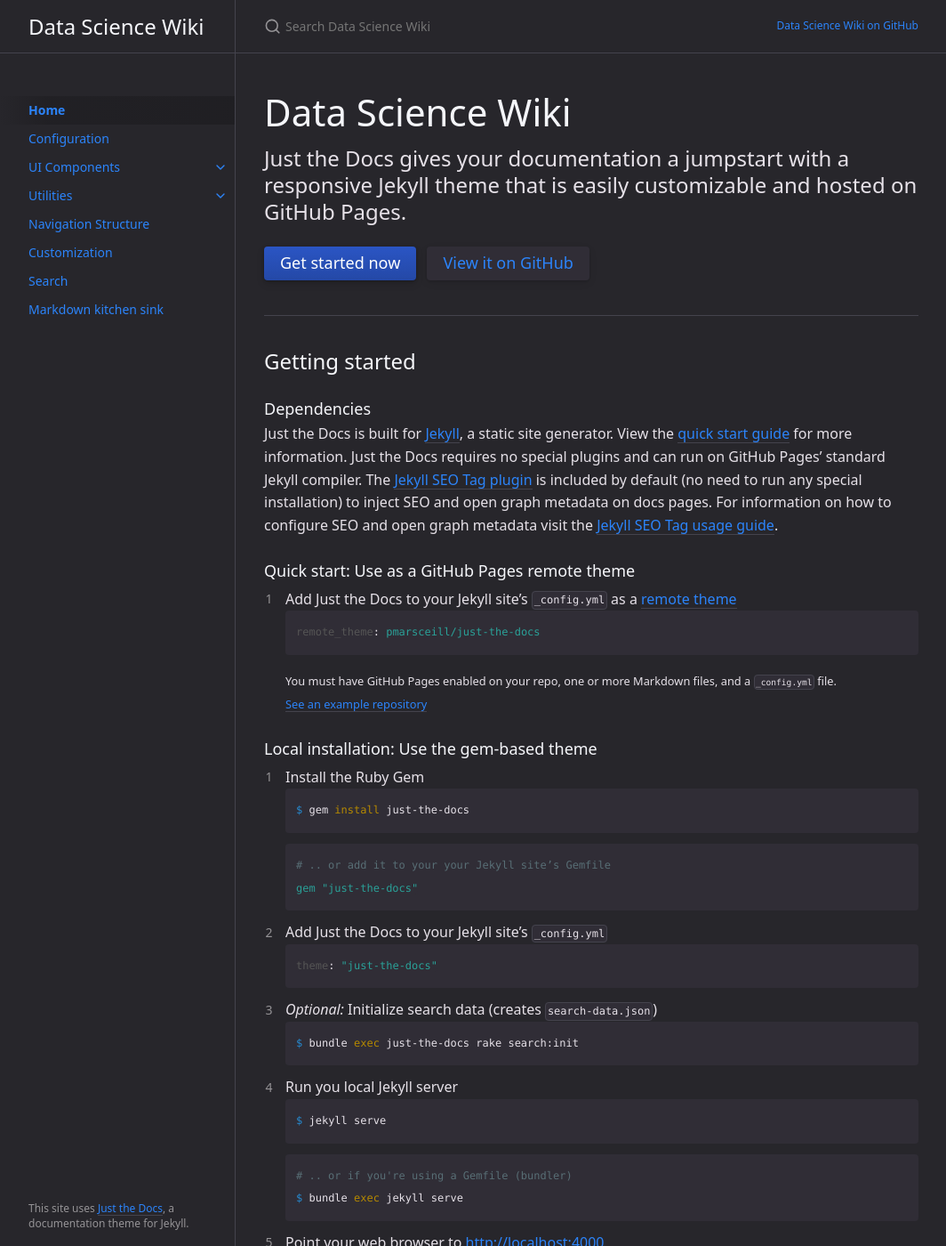
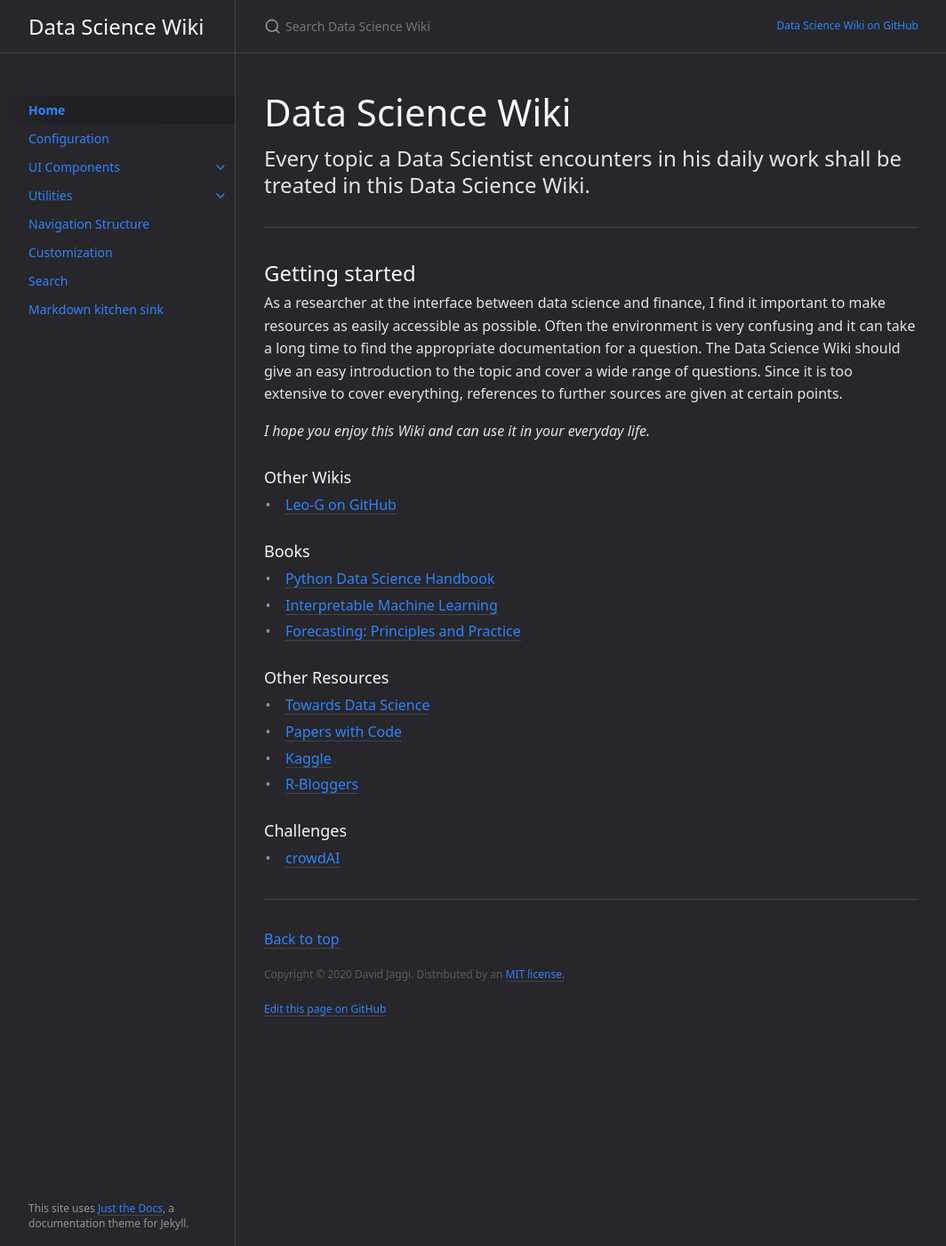
Before and after one commit to davidjaggi/data-science-wiki, a Jekyll site: the page built from index.md, in a window 1280 px wide and 1400 px high. Shown: the whole window at 89% size, without its empty margins (107-1171 px from the left). Built offline with Jekyll 4.4.1, drawn with Linux system fonts in a browser that asks for light colours; some of the changed text lies outside the part shown.

Commit message:
changed index.md

````diff
--- a/_config.yml
+++ b/_config.yml
@@ -81,7 +81,7 @@ nav_sort: case_sensitive # Capital letters sorted before lowercase
 back_to_top: true
 back_to_top_text: "Back to top"
 
-footer_content: "Copyright &copy; 2017-2020 Patrick Marsceill. Distributed by an <a href=\"https://github.com/pmarsceill/just-the-docs/tree/master/LICENSE.txt\">MIT license.</a>"
+footer_content: "Copyright &copy; 2020 David Jaggi. Distributed by an <a href=\"https://github.com/davidjaggi/data-science-wiki/tree/master/LICENSE.txt\">MIT license.</a>"
 
 # Footer last edited timestamp
 last_edit_timestamp: true # show or hide edit time - page must have `last_modified_date` defined in the frontmatter
--- a/index.md
+++ b/index.md
@@ -2,79 +2,40 @@
 layout: default
 title: Home
 nav_order: 1
-description: "This website should serve as a comprehensive Data Science Wiki site."
+description: "This website should serve as a comprehensive Data Science Wiki."
 permalink: /
 ---
 
 # Data Science Wiki
 {: .fs-9 }
 
-Just the Docs gives your documentation a jumpstart with a responsive Jekyll theme that is easily customizable and hosted on GitHub Pages.
+Every topic a Data Scientist encounters in his daily work shall be treated in this Data Science Wiki.
 {: .fs-6 .fw-300 }
-
-[Get started now](#getting-started){: .btn .btn-primary .fs-5 .mb-4 .mb-md-0 .mr-2 } [View it on GitHub](https://github.com/pmarsceill/just-the-docs){: .btn .fs-5 .mb-4 .mb-md-0 }
-
 ---
 
 ## Getting started
 
-### Dependencies
+As a researcher at the interface between data science and finance, I find it important to make resources as easily accessible as possible. Often the environment is very confusing and it can take a long time to find the appropriate documentation for a question. The Data Science Wiki should give an easy introduction to the topic and cover a wide range of questions. Since it is too extensive to cover everything, references to further sources are given at certain points.
 
-Just the Docs is built for [Jekyll](https://jekyllrb.com), a static site generator. View the [quick start guide](https://jekyllrb.com/docs/) for more information. Just the Docs requires no special plugins and can run on GitHub Pages' standard Jekyll compiler. The [Jekyll SEO Tag plugin](https://github.com/jekyll/jekyll-seo-tag) is included by default (no need to run any special installation) to inject SEO and open graph metadata on docs pages. For information on how to configure SEO and open graph metadata visit the [Jekyll SEO Tag usage guide](https://jekyll.github.io/jekyll-seo-tag/usage/).
+*I hope you enjoy this Wiki and can use it in your everyday life.*
 
-### Quick start: Use as a GitHub Pages remote theme
+### Other Wikis
 
-1. Add Just the Docs to your Jekyll site's `_config.yml` as a [remote theme](https://blog.github.com/2017-11-29-use-any-theme-with-github-pages/)
-```yaml
-remote_theme: pmarsceill/just-the-docs
-```
-<small>You must have GitHub Pages enabled on your repo, one or more Markdown files, and a `_config.yml` file. [See an example repository](https://github.com/pmarsceill/jtd-remote)</small>
+- [Leo-G on GitHub](https://github.com/Leo-G/Data-Science-Wiki)
 
-### Local installation: Use the gem-based theme
+### Books
 
-1. Install the Ruby Gem
-```bash
-$ gem install just-the-docs
-```
-```yaml
-# .. or add it to your your Jekyll site’s Gemfile
-gem "just-the-docs"
-```
-2. Add Just the Docs to your Jekyll site’s `_config.yml`
-```yaml
-theme: "just-the-docs"
-```
-3. _Optional:_ Initialize search data (creates `search-data.json`)
-```bash
-$ bundle exec just-the-docs rake search:init
-```
-3. Run you local Jekyll server
-```bash
-$ jekyll serve
-```
-```bash
-# .. or if you're using a Gemfile (bundler)
-$ bundle exec jekyll serve
-```
-4. Point your web browser to [http://localhost:4000](http://localhost:4000)
+- [Python Data Science Handbook](https://github.com/jakevdp/PythonDataScienceHandbook)
+- [Interpretable Machine Learning](https://christophm.github.io/interpretable-ml-book/)
+- [Forecasting: Principles and Practice](https://otexts.com/fpp3/)
 
-If you're hosting your site on GitHub Pages, [set up GitHub Pages and Jekyll locally](https://help.github.com/en/articles/setting-up-your-github-pages-site-locally-with-jekyll) so that you can more easily work in your development environment.
+### Other Resources
 
-### Configure Just the Docs
+- [Towards Data Science](https://towardsdatascience.com/)
+- [Papers with Code](https://paperswithcode.com/)
+- [Kaggle](https://www.kaggle.com/)
+- [R-Bloggers](https://www.r-bloggers.com/)
 
-- [See configuration options]({{ site.baseurl }}{% link docs/configuration.md %})
+### Challenges
 
----
-
-## About the project
-
-Just the Docs is &copy; 2017-{{ "now" | date: "%Y" }} by [Patrick Marsceill](http://patrickmarsceill.com).
-
-### License
-
-Just the Docs is distributed by an [MIT license](https://github.com/pmarsceill/just-the-docs/tree/master/LICENSE.txt).
-
-### Contributing
-
-When contributing to this repository, please first discuss the change you wish to make via issue,
-email, or any other method with the owners of this repository before making a change. Read more about becoming a contributor in [our GitHub repo](https://github.com/pmarsceill/just-the-docs#contributing).
+- [crowdAI](https://www.crowdai.org/)
````
Also changed, not shown: data-science-wiki.gemspec.
